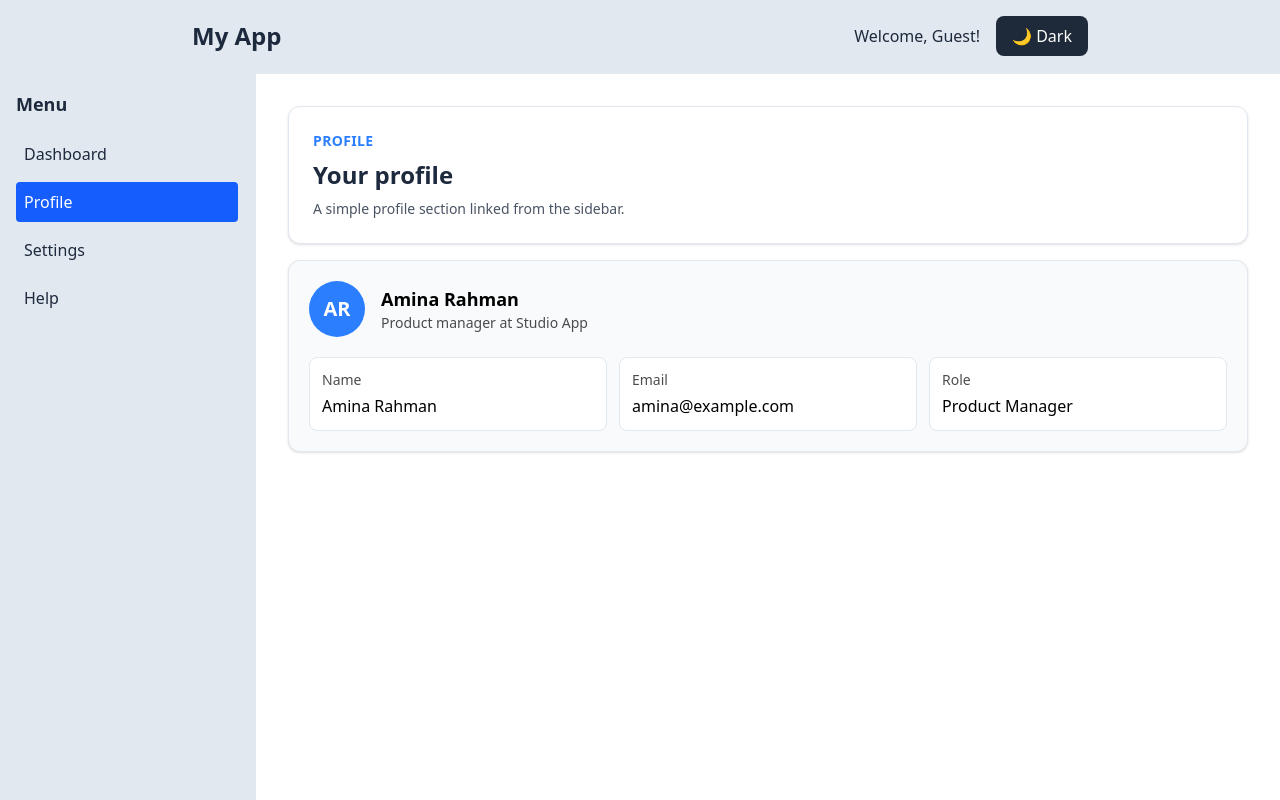
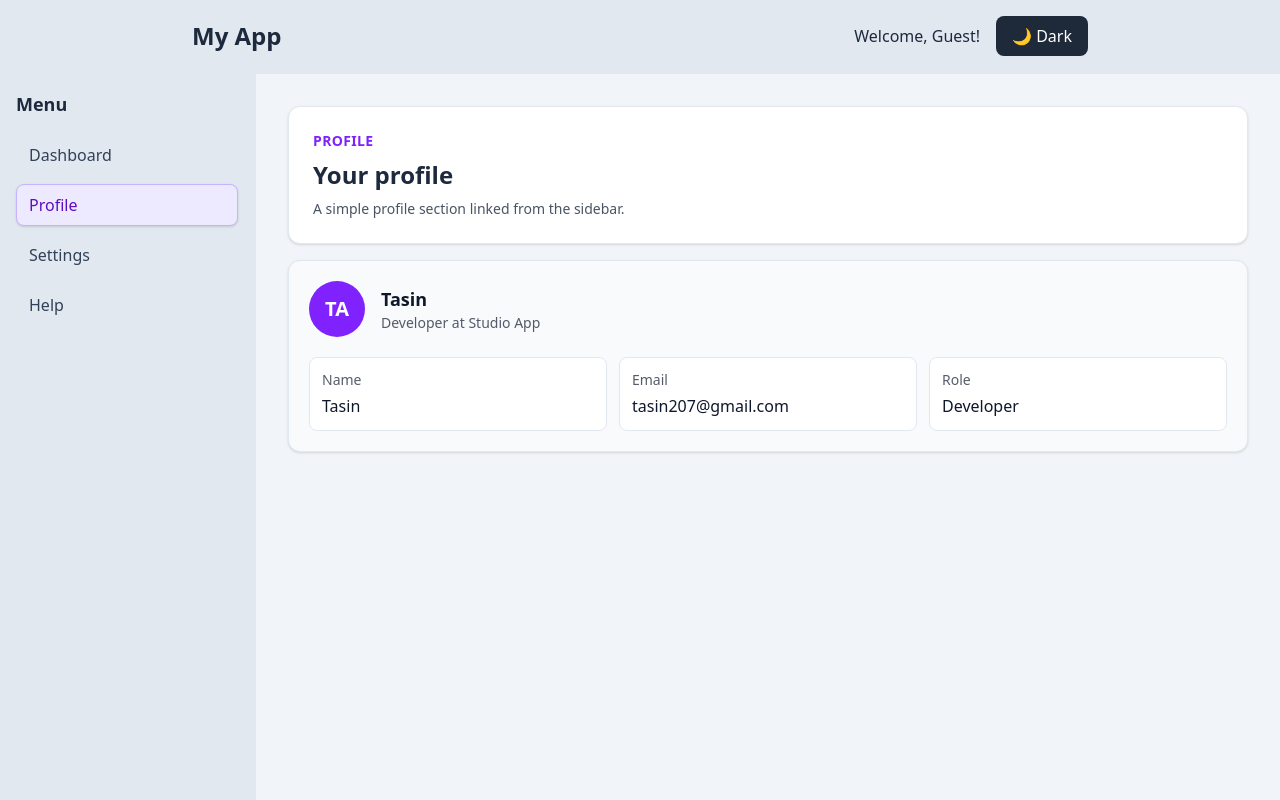
Before and after one commit to TasinLunatic/Context-API, a React (Vite) app in the folder fullstack/product-management/: page /help in a window 1280 px wide. Both pictures are taken after a click on the button "Profile". Built offline with nearby package versions, Linux system fonts and the light colour scheme.

Commit message:
profile design changed and fix colors issues and make maincontent theme workable

```diff
--- a/fullstack/product-management/src/App.jsx
+++ b/fullstack/product-management/src/App.jsx
@@ -1,4 +1,5 @@
 import { useState } from "react";
+import clsx from "clsx";
 import Header from "./components/Header";
 import Sidebar from "./components/Sidebar";
 import Dashboard from "./pages/Dashboard";
@@ -6,9 +7,11 @@ import Profile from "./pages/Profile";
 import Settings from "./pages/Settings";
 import Help from "./pages/Help";
 import ThemeProvider from "./provider/ThemeProvider";
+import useTheme from "./hooks/useTheme";
 
-function App() {
+function AppContent() {
   const [activePage, setActivePage] = useState("Dashboard");
+  const { theme } = useTheme();
 
   const renderPage = () => {
     switch (activePage) {
@@ -24,14 +27,29 @@ function App() {
   };
 
   return (
+    <div className="min-h-screen flex flex-col">
+      <Header />
+      <div className="flex flex-1">
+        <Sidebar activePage={activePage} onNavigate={setActivePage} />
+        <main
+          className={clsx(
+            "flex-1 p-6 md:p-8 transition-colors duration-300",
+            theme === "light"
+              ? "bg-slate-100 text-slate-900"
+              : "bg-slate-950 text-slate-100",
+          )}
+        >
+          {renderPage()}
+        </main>
+      </div>
+    </div>
+  );
+}
+
+function App() {
+  return (
     <ThemeProvider>
-      <div className="min-h-screen flex flex-col">
-        <Header />
-        <div className="flex flex-1">
-          <Sidebar activePage={activePage} onNavigate={setActivePage} />
-          <main className="flex-1 p-6 md:p-8">{renderPage()}</main>
-        </div>
-      </div>
+      <AppContent />
     </ThemeProvider>
   );
 }
--- a/fullstack/product-management/src/components/Sidebar.jsx
+++ b/fullstack/product-management/src/components/Sidebar.jsx
@@ -8,13 +8,14 @@ function MenuItems({ item, theme, isActive, onClick }) {
         type="button"
         onClick={onClick}
         className={clsx(
-          "w-full text-left p-2 rounded transition-colors duration-200",
-          theme === "light" && "hover:bg-gray-200",
-          theme === "dark" && "hover:bg-gray-900",
+          "w-full rounded-lg border px-3 py-2 text-left font-medium transition-all duration-200",
+          theme === "light"
+            ? "border-transparent text-slate-700 hover:border-violet-200 hover:bg-violet-50 hover:text-violet-700"
+            : "border-transparent text-slate-200 hover:border-violet-700 hover:bg-violet-950/60 hover:text-violet-200",
           isActive &&
             (theme === "light"
-              ? "bg-blue-600 text-white"
-              : "bg-blue-500 text-white"),
+              ? "border-violet-300 bg-violet-100 text-violet-800 shadow-sm"
+              : "border-violet-700 bg-violet-950/70 text-violet-200 shadow-sm"),
         )}
       >
         {item}
--- a/fullstack/product-management/src/pages/Dashboard.jsx
+++ b/fullstack/product-management/src/pages/Dashboard.jsx
@@ -14,13 +14,18 @@ export default function Dashboard() {
     <section className="space-y-4">
       <div
         className={clsx(
-          "rounded-xl border p-6 shadow-sm",
+          "rounded-xl border p-6 shadow-sm transition-colors duration-300",
           theme === "light"
             ? "border-slate-200 bg-white text-slate-800"
             : "border-slate-700 bg-slate-800 text-slate-100",
         )}
       >
-        <p className="mb-2 text-sm font-semibold uppercase tracking-wide text-blue-500">
+        <p
+          className={clsx(
+            "mb-2 text-sm font-semibold uppercase tracking-wide",
+            theme === "light" ? "text-violet-600" : "text-emerald-400",
+          )}
+        >
           Overview
         </p>
         <h2 className="text-2xl font-semibold">
@@ -36,10 +41,10 @@ export default function Dashboard() {
           <div
             key={card.title}
             className={clsx(
-              "rounded-xl border p-4 shadow-sm",
+              "rounded-xl border p-4 shadow-sm transition-colors duration-300",
               theme === "light"
-                ? "border-slate-200 bg-slate-50"
-                : "border-slate-700 bg-slate-900",
+                ? "border-slate-200 bg-gradient-to-br from-violet-50 to-white"
+                : "border-slate-700 bg-gradient-to-br from-violet-950/70 to-slate-900",
             )}
           >
             <p className="text-sm opacity-70">{card.title}</p>
--- a/fullstack/product-management/src/pages/Help.jsx
+++ b/fullstack/product-management/src/pages/Help.jsx
@@ -14,13 +14,18 @@ export default function Help() {
     <section className="space-y-4">
       <div
         className={clsx(
-          "rounded-xl border p-6 shadow-sm",
+          "rounded-xl border p-6 shadow-sm transition-colors duration-300",
           theme === "light"
             ? "border-slate-200 bg-white text-slate-800"
             : "border-slate-700 bg-slate-800 text-slate-100",
         )}
       >
-        <p className="mb-2 text-sm font-semibold uppercase tracking-wide text-blue-500">
+        <p
+          className={clsx(
+            "mb-2 text-sm font-semibold uppercase tracking-wide",
+            theme === "light" ? "text-violet-600" : "text-emerald-400",
+          )}
+        >
           Help
         </p>
         <h2 className="text-2xl font-semibold">Need support?</h2>
@@ -42,7 +47,7 @@ export default function Help() {
             <li
               key={item}
               className={clsx(
-                "rounded-lg border p-3",
+                "rounded-lg border p-3 transition-colors duration-300",
                 theme === "light"
                   ? "border-slate-200 bg-white"
                   : "border-slate-700 bg-slate-800",
--- a/fullstack/product-management/src/pages/Profile.jsx
+++ b/fullstack/product-management/src/pages/Profile.jsx
@@ -2,9 +2,9 @@ import clsx from "clsx";
 import useTheme from "../hooks/useTheme";
 
 const profileInfo = [
-  { label: "Name", value: "Amina Rahman" },
-  { label: "Email", value: "amina@example.com" },
-  { label: "Role", value: "Product Manager" },
+  { label: "Name", value: "Tasin" },
+  { label: "Email", value: "tasin207@gmail.com" },
+  { label: "Role", value: "Developer" },
 ];
 
 export default function Profile() {
@@ -14,13 +14,18 @@ export default function Profile() {
     <section className="space-y-4">
       <div
         className={clsx(
-          "rounded-xl border p-6 shadow-sm",
+          "rounded-xl border p-6 shadow-sm transition-colors duration-300",
           theme === "light"
             ? "border-slate-200 bg-white text-slate-800"
             : "border-slate-700 bg-slate-800 text-slate-100",
         )}
       >
-        <p className="mb-2 text-sm font-semibold uppercase tracking-wide text-blue-500">
+        <p
+          className={clsx(
+            "mb-2 text-sm font-semibold uppercase tracking-wide",
+            theme === "light" ? "text-violet-600" : "text-emerald-400",
+          )}
+        >
           Profile
         </p>
         <h2 className="text-2xl font-semibold">Your profile</h2>
@@ -38,12 +43,17 @@ export default function Profile() {
         )}
       >
         <div className="flex items-center gap-4">
-          <div className="flex h-14 w-14 items-center justify-center rounded-full bg-blue-500 text-xl font-semibold text-white">
-            AR
+          <div
+            className={clsx(
+              "flex h-14 w-14 items-center justify-center rounded-full text-xl font-semibold text-white",
+              theme === "light" ? "bg-violet-600" : "bg-emerald-500",
+            )}
+          >
+            TA
           </div>
           <div>
-            <h3 className="text-lg font-semibold">Amina Rahman</h3>
-            <p className="text-sm opacity-70">Product manager at Studio App</p>
+            <h3 className="text-lg font-semibold">Tasin</h3>
+            <p className="text-sm opacity-70">Developer at Studio App</p>
           </div>
         </div>
 
@@ -52,7 +62,7 @@ export default function Profile() {
             <div
               key={item.label}
               className={clsx(
-                "rounded-lg border p-3",
+                "rounded-lg border p-3 transition-colors duration-300",
                 theme === "light"
                   ? "border-slate-200 bg-white"
                   : "border-slate-700 bg-slate-800",
--- a/fullstack/product-management/src/pages/Settings.jsx
+++ b/fullstack/product-management/src/pages/Settings.jsx
@@ -14,13 +14,18 @@ export default function Settings() {
     <section className="space-y-4">
       <div
         className={clsx(
-          "rounded-xl border p-6 shadow-sm",
+          "rounded-xl border p-6 shadow-sm transition-colors duration-300",
           theme === "light"
             ? "border-slate-200 bg-white text-slate-800"
             : "border-slate-700 bg-slate-800 text-slate-100",
         )}
       >
-        <p className="mb-2 text-sm font-semibold uppercase tracking-wide text-blue-500">
+        <p
+          className={clsx(
+            "mb-2 text-sm font-semibold uppercase tracking-wide",
+            theme === "light" ? "text-violet-600" : "text-emerald-400",
+          )}
+        >
           Settings
         </p>
         <h2 className="text-2xl font-semibold">Manage your preferences</h2>
@@ -41,7 +46,7 @@ export default function Settings() {
           <div
             key={option.label}
             className={clsx(
-              "flex items-center justify-between rounded-lg border px-4 py-3",
+              "flex items-center justify-between rounded-lg border px-4 py-3 transition-colors duration-300",
               theme === "light"
                 ? "border-slate-200 bg-white"
                 : "border-slate-700 bg-slate-800",
```
